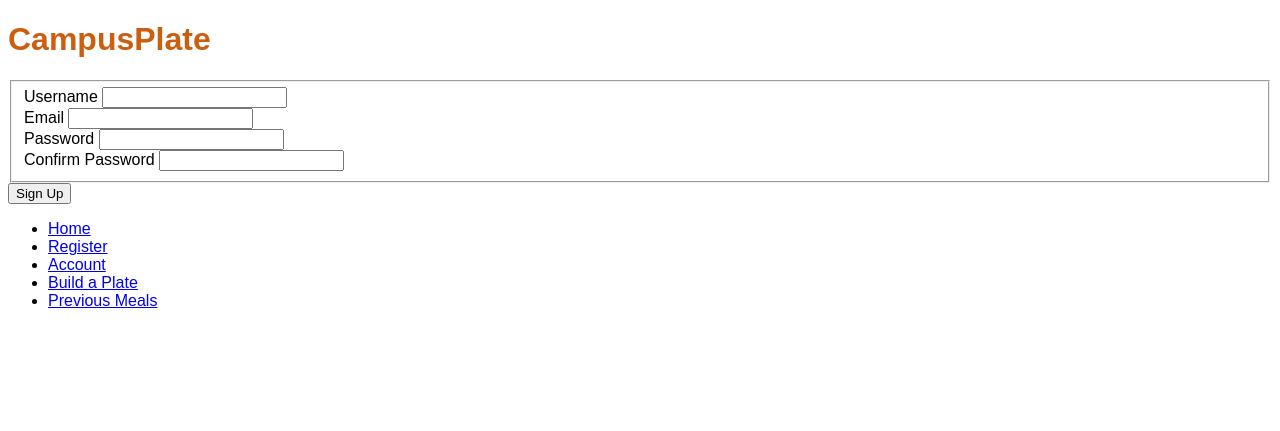
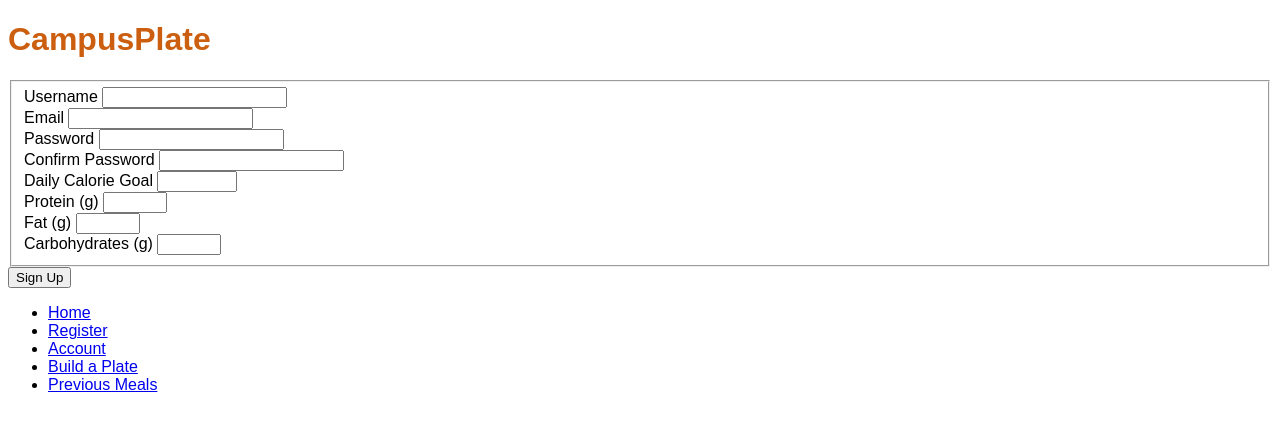
Before and after one commit to ahsanhr/SEO-project2-CampusPlate, a Flask app: page /register in a window 1280 px wide. Shown: the top 431 px of the page. Run offline with Flask 3, Linux system fonts and the light colour scheme.

Commit message:
user login database and fields created

```diff
--- a/app.py
+++ b/app.py
@@ -21,6 +21,20 @@ app.debug = True
 app.config['SQLALCHEMY_DATABASE_URI'] = 'sqlite:///site.db'
 db = SQLAlchemy(app)
 
+class User(db.Model):
+  id = db.Column(db.Integer, primary_key=True)
+  username = db.Column(db.String(20), unique=True, nullable=False)
+  email = db.Column(db.String(120), unique=True, nullable=False)
+  password = db.Column(db.String(60), nullable=False)
+  calories = db.Column(db.Integer, nullable=False)
+  protein = db.Column(db.Integer, nullable=False)
+  fats = db.Column(db.Integer, nullable=False)
+  carbs = db.Column(db.Integer, nullable=False)
+
+  def __repr__(self):
+    return f"User('{self.username}', '{self.email}')"
+
+
 
 # register blueprints once each route file is implemented
 # from auth  import auth_bp;  app.register_blueprint(auth_bp)
@@ -42,7 +56,13 @@ def about():
 def register():
     form = RegistrationForm()
     if form.validate_on_submit():
-        user = User(username=form.username.data, email=form.email.data, password=form.password.data)
+        user = User(username=form.username.data,
+            email=form.email.data,
+            password=form.password.data,
+            calories=form.calories.data,
+            protein=form.protein.data,
+            fats=form.fats.data,
+            carbs=form.carbs.data)
         db.session.add(user)
         db.session.commit()
         flash(f'Account created for {form.username.data}!', 'success')
--- a/forms.py
+++ b/forms.py
@@ -1,13 +1,21 @@
 from flask_wtf import FlaskForm
-from wtforms import StringField, PasswordField, SubmitField, BooleanField
-from wtforms.validators import DataRequired, Length, Email, EqualTo
+from wtforms import StringField, PasswordField, SubmitField, BooleanField, IntegerField
+from wtforms.validators import DataRequired, Length, Email, EqualTo, NumberRange
 
 class RegistrationForm(FlaskForm):
     username = StringField('Username',
-                           validators=[DataRequired(), Length(min=2, max=20)])
+                validators=[DataRequired(), Length(min=2, max=20)])
     email = StringField('Email',
-                        validators=[DataRequired(), Email()])
+            validators=[DataRequired(), Email()])
     password = PasswordField('Password', validators=[DataRequired()])
     confirm_password = PasswordField('Confirm Password',
-                                     validators=[DataRequired(), EqualTo('password')])
+                        validators=[DataRequired(), EqualTo('password')])
+    calories = IntegerField('Daily Calorie Goal',
+                validators=[DataRequired(), NumberRange(min=0, max=10000)])
+    protein = IntegerField('Protein (g)',
+            validators=[DataRequired(), NumberRange(min=0, max=500)])
+    fats = IntegerField('Fat (g)',
+            validators=[DataRequired(), NumberRange(min=0, max=500)])
+    carbs = IntegerField('Carbohydrates (g)',
+            validators=[DataRequired(), NumberRange(min=0, max=500)])
     submit = SubmitField('Sign Up')
--- a/templates/register.html
+++ b/templates/register.html
@@ -20,6 +20,62 @@
           {{ form.confirm_password.label(class="form-control-label") }} {% if form.confirm_password.errors %} {{ form.confirm_password(class="form-control form-control-lg is-invalid") }}
           <div class="invalid-feedback"> {% for error in form.confirm_password.errors%} <span>{{error}}</span> {% endfor %} </div> {% else %} {{ form.confirm_password(class="form-control form-control-lg") }} {% endif %}
         </div>
+        <div class="form-group">
+          {{ form.calories.label(class="form-control-label") }}
+          {% if form.calories.errors %}
+            {{ form.calories(class="form-control form-control-lg is-invalid") }}
+            <div class="invalid-feedback">
+              {% for error in form.calories.errors %}
+                <span>{{ error }}</span>
+              {% endfor %}
+            </div>
+          {% else %}
+            {{ form.calories(class="form-control form-control-lg") }}
+          {% endif %}
+        </div>
+
+        <div class="form-group">
+          {{ form.protein.label(class="form-control-label") }}
+          {% if form.protein.errors %}
+            {{ form.protein(class="form-control form-control-lg is-invalid") }}
+            <div class="invalid-feedback">
+              {% for error in form.protein.errors %}
+                <span>{{ error }}</span>
+              {% endfor %}
+            </div>
+          {% else %}
+            {{ form.protein(class="form-control form-control-lg") }}
+          {% endif %}
+        </div>
+
+        <div class="form-group">
+          {{ form.fats.label(class="form-control-label") }}
+          {% if form.fats.errors %}
+            {{ form.fats(class="form-control form-control-lg is-invalid") }}
+            <div class="invalid-feedback">
+              {% for error in form.fats.errors %}
+                <span>{{ error }}</span>
+              {% endfor %}
+            </div>
+          {% else %}
+            {{ form.fats(class="form-control form-control-lg") }}
+          {% endif %}
+        </div>
+
+        <div class="form-group">
+          {{ form.carbs.label(class="form-control-label") }}
+          {% if form.carbs.errors %}
+            {{ form.carbs(class="form-control form-control-lg is-invalid") }}
+            <div class="invalid-feedback">
+              {% for error in form.carbs.errors %}
+                <span>{{ error }}</span>
+              {% endfor %}
+            </div>
+          {% else %}
+            {{ form.carbs(class="form-control form-control-lg") }}
+          {% endif %}
+        </div>
+
       </fieldset>
       <div class="form-group">
         {{ form.submit(class="btn btn-outline-info") }}
```
Also changed, not shown: templates/home.html (+4 -4 lines).
